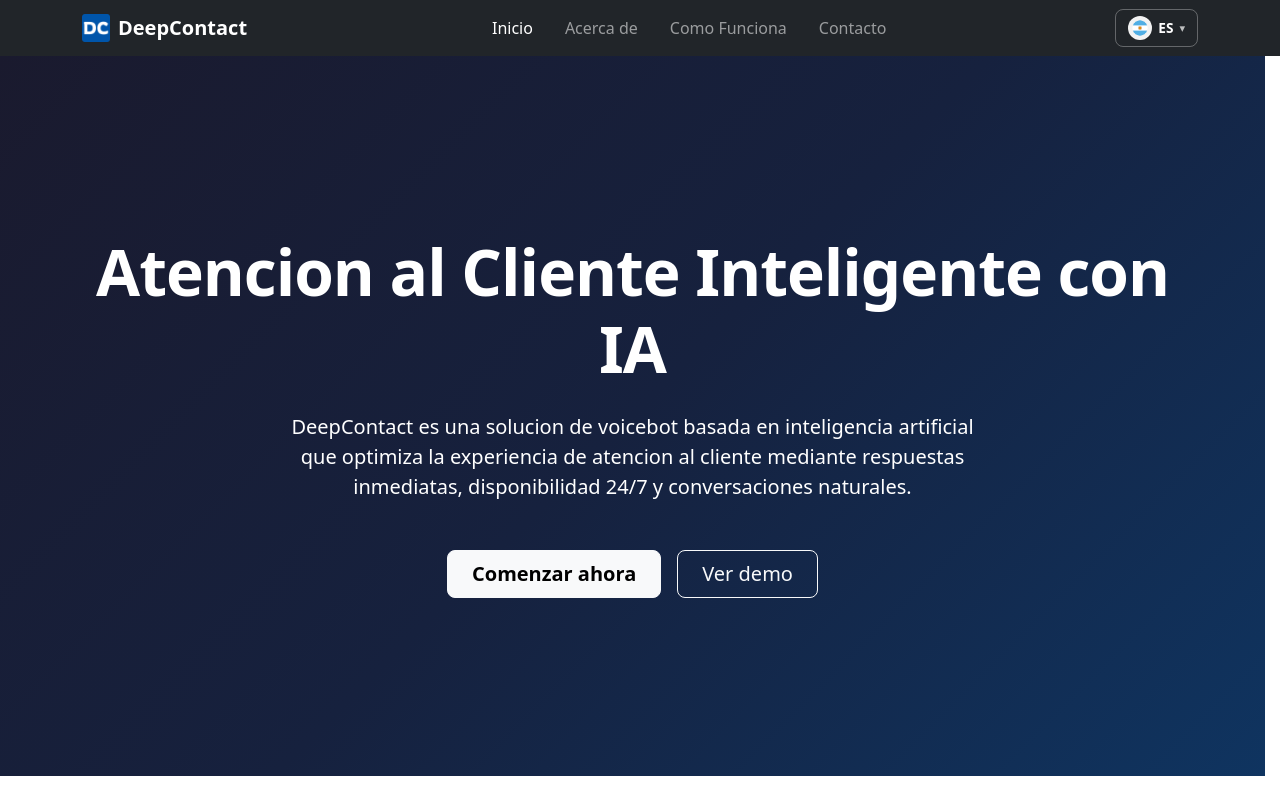
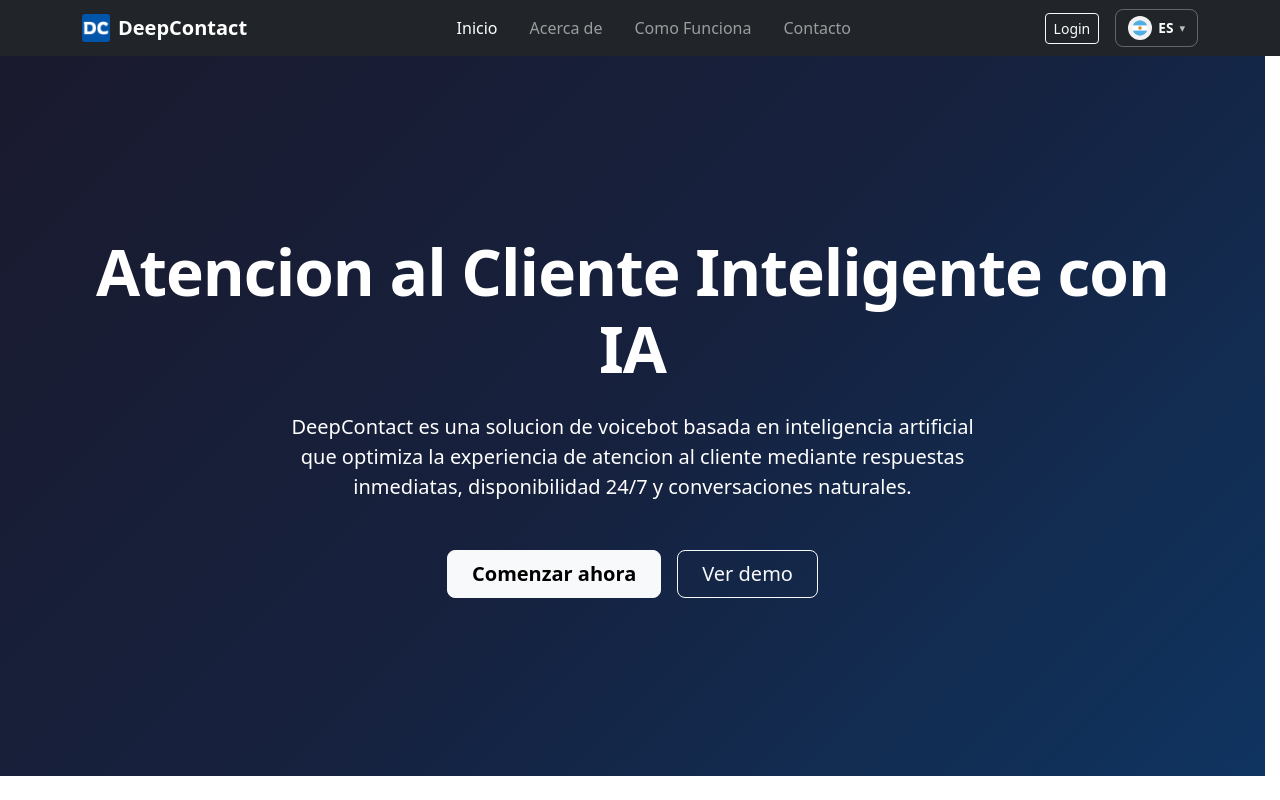
Before and after one commit to deepcontact/Deepcontact-page, a React (Create React App) app: page / in a window 1280 px wide. Shown: the top 800 px of the page. Built offline with nearby package versions, Linux system fonts and the light colour scheme; no server answers.

Commit message:
Add Login button to header linking to deepcontact.com.ar/login
Co-Authored-By: Claude Sonnet 4.6 <noreply@anthropic.com>

```diff
--- a/src/components/Header.js
+++ b/src/components/Header.js
@@ -69,6 +69,15 @@ function Header() {
               </NavLink>
             </li>
           </ul>
+          <a
+            href="https://deepcontact.com.ar/login"
+            target="_blank"
+            rel="noopener noreferrer"
+            className="btn btn-outline-light btn-sm me-3"
+            onClick={closeMenu}
+          >
+            Login
+          </a>
           <div className="lang-dropdown" ref={dropdownRef}>
             <button
               className="lang-toggle"
```
